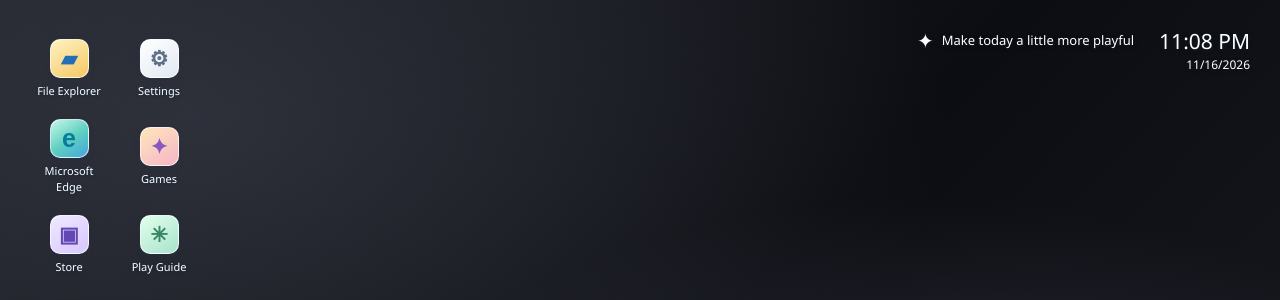
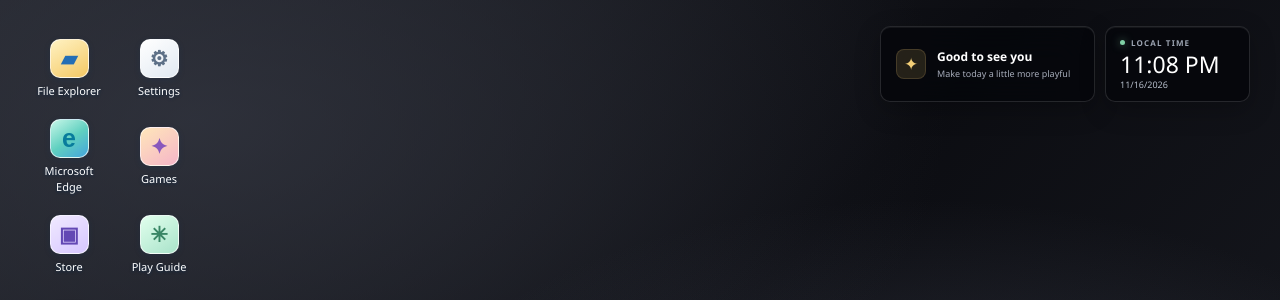
Before and after one commit to carloslara12302014-cell/nino-os-playfield, a plain HTML site: page index.html in a window 1280 px wide. Shown: the top 300 px of the page. Drawn offline with Linux system fonts and the light colour scheme.

Commit message:
Improve desktop clock widgets
Add dark glass panels with a greeting and refined local time display.

Co-authored-by: Copilot App <223556219+Copilot@users.noreply.github.com>

```diff
--- a/desktop.css
+++ b/desktop.css
@@ -56,11 +56,18 @@ a { color: inherit; text-decoration: none; }
 }
 .desktop.blue-wallpaper:before { border-color: rgba(255,255,255,.32); box-shadow: 0 -18px 0 -17px rgba(255,255,255,.26), 0 -42px 0 -41px rgba(255,255,255,.2), 0 -68px 0 -67px rgba(255,255,255,.15); }
 .desktop.blue-wallpaper:after { background: radial-gradient(ellipse, rgba(220,244,255,.38), transparent 68%); }
-.desktop-widgets { position: absolute; z-index: 1; top: 26px; right: 30px; display: flex; align-items: flex-start; gap: 25px; color: white; text-align: right; text-shadow: 0 1px 5px rgba(18,55,96,.25); }
-.welcome-widget { display: flex; align-items: center; gap: 8px; font-size: 13px; }
-.widget-spark { font-size: 20px; }
-.clock-widget { display: flex; flex-direction: column; font-size: 12px; }
-.clock-widget time { font-size: 21px; font-weight: 300; }
+.desktop-widgets { position: absolute; z-index: 1; top: 26px; right: 30px; display: flex; align-items: stretch; gap: 10px; color: #f7f8fb; text-align: left; }
+.welcome-widget, .clock-widget { background: rgba(5, 7, 11, .84); border: 1px solid rgba(255,255,255,.13); border-radius: 10px; box-shadow: 0 8px 26px rgba(0,0,0,.24), inset 0 1px rgba(255,255,255,.06); backdrop-filter: blur(18px); }
+.welcome-widget { min-width: 215px; display: flex; align-items: center; gap: 11px; padding: 12px 15px; }
+.widget-spark { width: 30px; height: 30px; display: grid; place-items: center; flex: 0 0 30px; color: #f4cf77; background: rgba(244,207,119,.13); border: 1px solid rgba(244,207,119,.16); border-radius: 8px; font-size: 17px; }
+.welcome-copy { display: flex; flex-direction: column; gap: 2px; }
+.welcome-copy strong { color: #fff; font-size: 12px; font-weight: 600; }
+.welcome-copy small { color: #a7adba; font-size: 9px; }
+.clock-widget { min-width: 145px; display: flex; flex-direction: column; align-items: flex-start; padding: 10px 14px; }
+.clock-label { display: flex; align-items: center; gap: 6px; color: #9da5b3; font-size: 8px; font-weight: 700; letter-spacing: 1.15px; }
+.clock-label i { width: 5px; height: 5px; border-radius: 50%; background: #7fd0a5; box-shadow: 0 0 8px rgba(127,208,165,.65); }
+.clock-widget time { margin-top: 2px; color: #fff; font-size: 23px; font-weight: 300; line-height: 1.2; font-variant-numeric: tabular-nums; }
+.clock-widget > span:last-child { color: #b7bfcc; font-size: 9px; }
 .desktop-icons {
   position: relative;
   z-index: 1;
--- a/index.html
+++ b/index.html
@@ -3,17 +3,24 @@
   <head>
     <meta charset="utf-8">
     <meta name="viewport" content="width=device-width, initial-scale=1">
-    <meta name="theme-color" content="#246bb3">
+    <meta name="theme-color" content="#0c0d12">
     <meta name="description" content="A playful Windows-inspired desktop with useful app shortcuts and browser games.">
     <title>Playfield Desktop</title>
-    <link rel="stylesheet" href="desktop.css?v=3">
+    <link rel="stylesheet" href="desktop.css?v=4">
     <script src="app.js?v=3" defer></script>
   </head>
   <body>
     <main class="desktop" id="desktop">
       <header class="desktop-widgets">
-        <div class="welcome-widget"><span class="widget-spark">✦</span><span>Make today a little more playful</span></div>
-        <div class="clock-widget"><time id="desktop-time"></time><span id="desktop-date"></span></div>
+        <div class="welcome-widget">
+          <span class="widget-spark" aria-hidden="true">✦</span>
+          <span class="welcome-copy"><strong>Good to see you</strong><small>Make today a little more playful</small></span>
+        </div>
+        <div class="clock-widget">
+          <span class="clock-label"><i aria-hidden="true"></i> LOCAL TIME</span>
+          <time id="desktop-time"></time>
+          <span id="desktop-date"></span>
+        </div>
       </header>
 
       <section class="desktop-icons" aria-label="Desktop apps">
```
